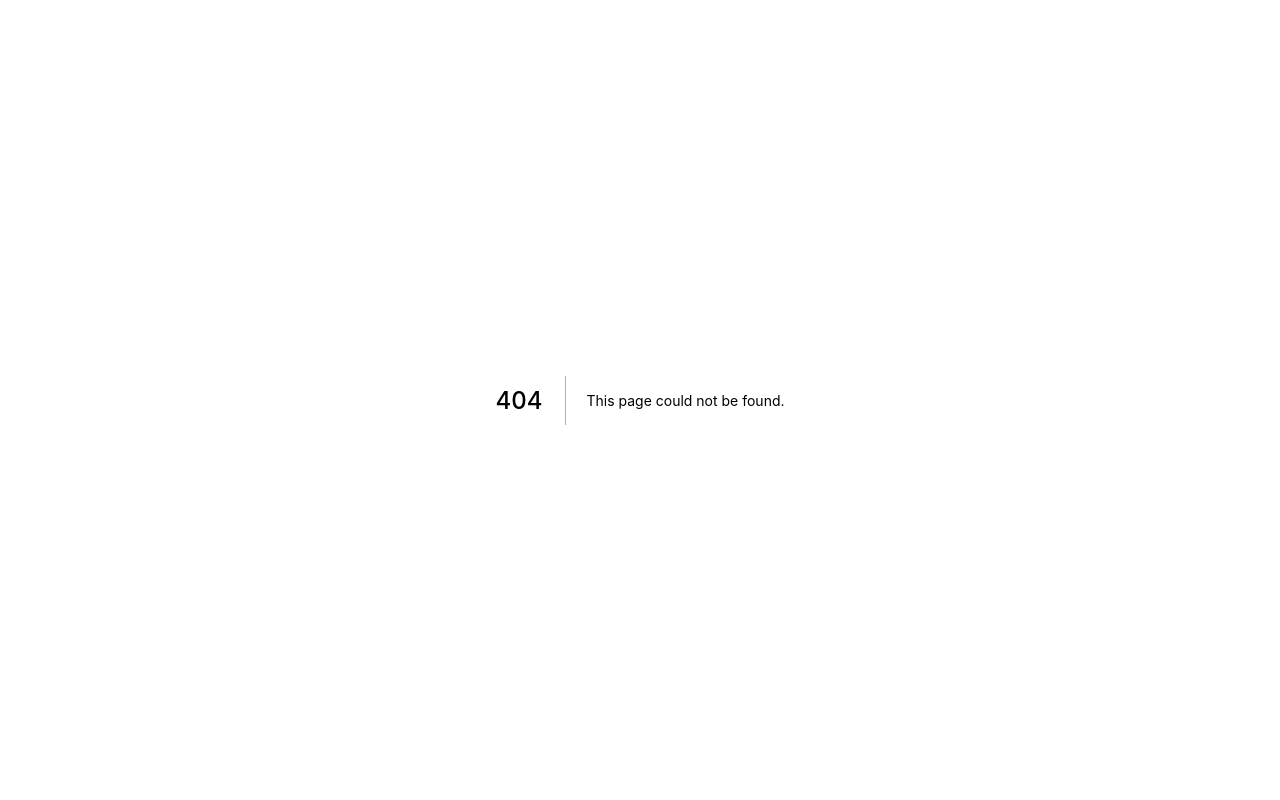
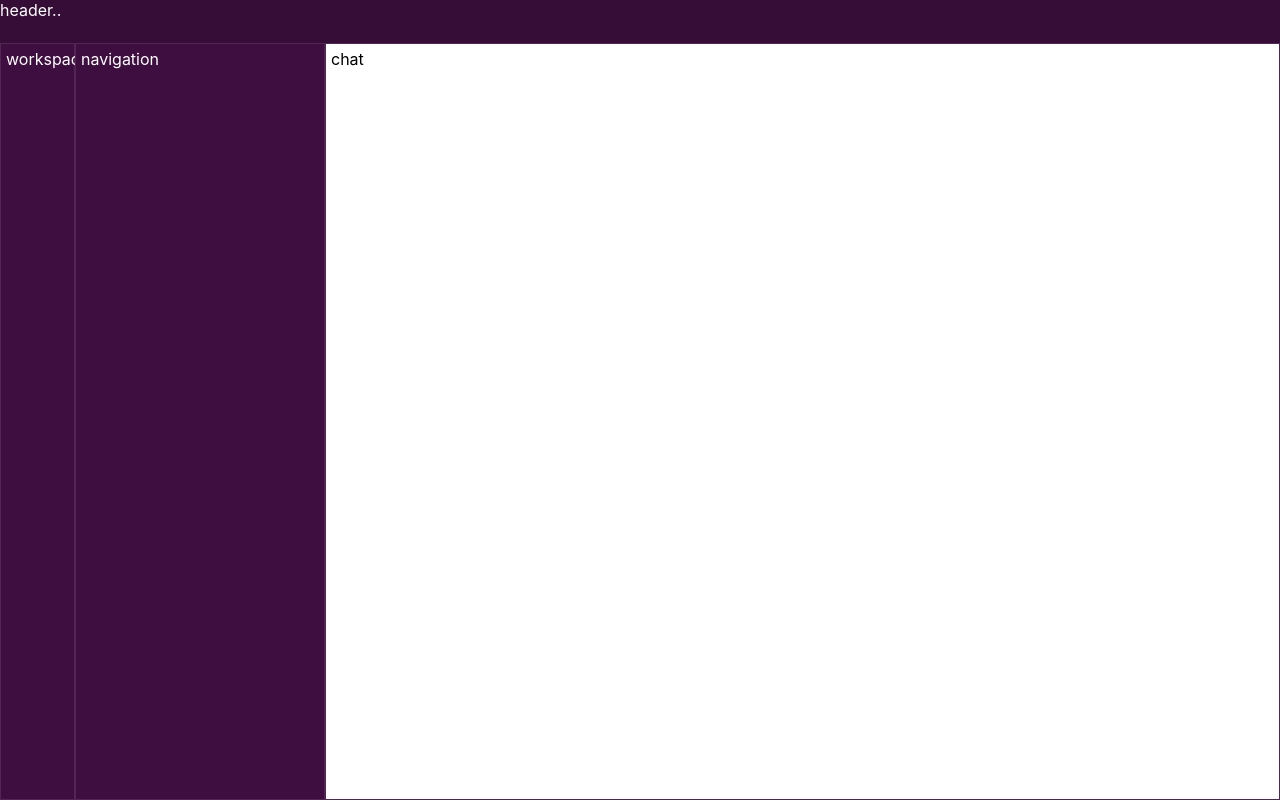
Before and after one commit to daveydee33/slack-recreated, a Next.js app: page /vanilla in a window 1280 px wide. Before the commit this address had no page. Built offline with nearby package versions, Linux system fonts and the light colour scheme.

Commit message:
add layout and colors for vanilla version

```diff
--- a/package.json
+++ b/package.json
@@ -1,5 +1,5 @@
 {
-  "name": "slack-recreated-with-mui",
+  "name": "slack-recreated",
   "version": "0.1.0",
   "private": true,
   "scripts": {
--- /dev/null
+++ b/pages/vanilla.js
@@ -0,0 +1,75 @@
+/** @jsxImportSource @emotion/react */
+import { css } from "@emotion/react";
+
+export default function Vanilla() {
+  return (
+    <div
+      css={css`
+        display: flex;
+        flex-direction: column;
+        height: 100vh;
+        color: white; // #FFFFFF
+      `}
+    >
+      <div
+        className="nav"
+        css={css`
+          background: #350d36;
+          box-shadow: 0 1px 0 0 rgb(255 255 255 / 10%);
+          height: 45px;
+        `}
+      >
+        header..
+      </div>
+      <div
+        css={css`
+          display: flex;
+          height: 100vh;
+
+          /* width: 100vw; */
+          /* justify-content: space-between; */
+          /* gap: 5px; */
+
+          .panel {
+            padding: 5px;
+            /* border: 1px solid gray; */
+            /* border-color: rgb(82, 38, 83); */
+            /* border-radius: 0.25px; */
+            /* border-style: solid; */
+            border: 1px solid rgb(82, 38, 83);
+
+            /* background-color: #522653; */
+            background-color: #3f0e40;
+            /* margin: 5px; */
+            /* border-radius: 10px; */
+          }
+
+          .workspaces {
+            width: 75px;
+          }
+
+          .navigation {
+            width: 250px;
+          }
+
+          .chat {
+            flex-grow: 1;
+            background-color: white;
+            color: black;
+          }
+
+          /* .panel {
+        flex-grow: 1;
+      } */
+          /* align-content: stretch; */
+          /* align-items: stretch; */
+          /* justify-items: space-between; */
+        `}
+      >
+        <div className={"panel workspaces"}>workspaces</div>
+        <div className={"panel navigation"}>navigation</div>
+        <div className={"panel chat"}>chat</div>
+      </div>
+    </div>
+  );
+}
```
Also changed, not shown: pages/index.js (+16 -55 lines).
